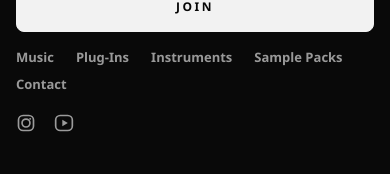
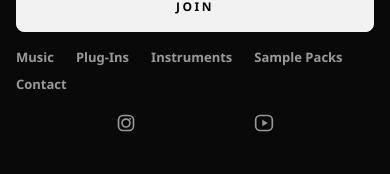
Before and after one commit to iamlamprey/iamlamprey-website, a Jekyll site: the page built from index.html, in a window 390 px wide. Shown: the part 1732-1906 px from the top of the page. Built offline with Jekyll 4.4.1, drawn with Linux system fonts in a browser that asks for light colours; a script that is not in the unit is left out.

Commit message:
(hana) - fixed social icons mobile

```diff
--- a/_includes/footer.html
+++ b/_includes/footer.html
@@ -17,10 +17,19 @@
       </nav>
       <nav class="ibl-footer-social" aria-label="iamlamprey on social media">
         <a href="https://www.instagram.com/iamlamprey/" target="_blank" rel="noopener" aria-label="Instagram">
-          <img src="{{ '/images/social-instagram.svg' | relative_url }}" alt="" width="20" height="20">
+          <svg viewBox="0 0 24 24" width="20" height="20" aria-hidden="true" focusable="false">
+            <g fill="none" stroke="currentColor" stroke-width="2">
+              <rect x="3" y="3" width="18" height="18" rx="5.5"/>
+              <circle cx="12" cy="12" r="4.75"/>
+            </g>
+            <circle cx="17" cy="7" r="1.15" fill="currentColor"/>
+          </svg>
         </a>
         <a href="https://www.youtube.com/@iamlamprey" target="_blank" rel="noopener" aria-label="YouTube">
-          <img src="{{ '/images/social-youtube.svg' | relative_url }}" alt="" width="20" height="20">
+          <svg viewBox="0 0 24 24" width="20" height="20" aria-hidden="true" focusable="false">
+            <rect x="2" y="3" width="20" height="18" rx="5.5" fill="none" stroke="currentColor" stroke-width="2"/>
+            <path d="M10 8.2 16.6 12 10 15.8Z" fill="currentColor"/>
+          </svg>
         </a>
       </nav>
     </div>
--- a/assets/css/site.css
+++ b/assets/css/site.css
@@ -541,7 +541,11 @@ body.ibl-menu-open {
   color: var(--ibl-text);
 }
 
-/* the two social glyphs close the footer's link row, opposite the nav links */
+/* the two social glyphs close the footer's link row, opposite the nav links.
+   the glyphs are inline svg rather than <img>: an svg is inline-level on its
+   own, so the `img { display: block }` at the top of this file cannot break the
+   pair onto two lines, and currentColor colours them from one rule on both
+   themes with no invert filter — the same muted-to-text lift the nav links use */
 .ibl-footer-social {
   display: flex;
   align-items: center;
@@ -550,26 +554,27 @@ body.ibl-menu-open {
 
 .ibl-footer-social a {
   display: inline-flex;
-  /* the glyphs are drawn a shade under the muted ink a link uses, so they lift
-     to full strength on hover the way the nav links lift to --ibl-text */
-  opacity: 0.82;
-  transition: opacity 180ms ease;
+  color: var(--ibl-muted);
+  transition: color 180ms ease;
 }
 
 .ibl-footer-social a:hover {
-  opacity: 1;
-}
-
-.ibl-footer-social img {
+  color: var(--ibl-text);
+}
+
+.ibl-footer-social svg {
+  display: block;
   width: 20px;
   height: 20px;
-  pointer-events: none;
-}
-
-/* the glyphs are drawn in the dark theme's muted ink, so the light theme
-   inverts them the way it already inverts the wordmark */
-.ibl-footer.ibl-theme-light .ibl-footer-social img {
-  filter: invert(1);
+}
+
+/* a phone stacks the footer into a single column, so the glyphs take the row's
+   full width and spread evenly across it rather than bunching at the left */
+@media screen and (max-width: 640px) {
+  .ibl-footer-social {
+    flex: 1 1 100%;
+    justify-content: space-evenly;
+  }
 }
 
 /* the footer follows the header's `nav_theme: light` flag */
```
Also changed, not shown: images/social-instagram.svg (deleted), images/social-youtube.svg (deleted).
